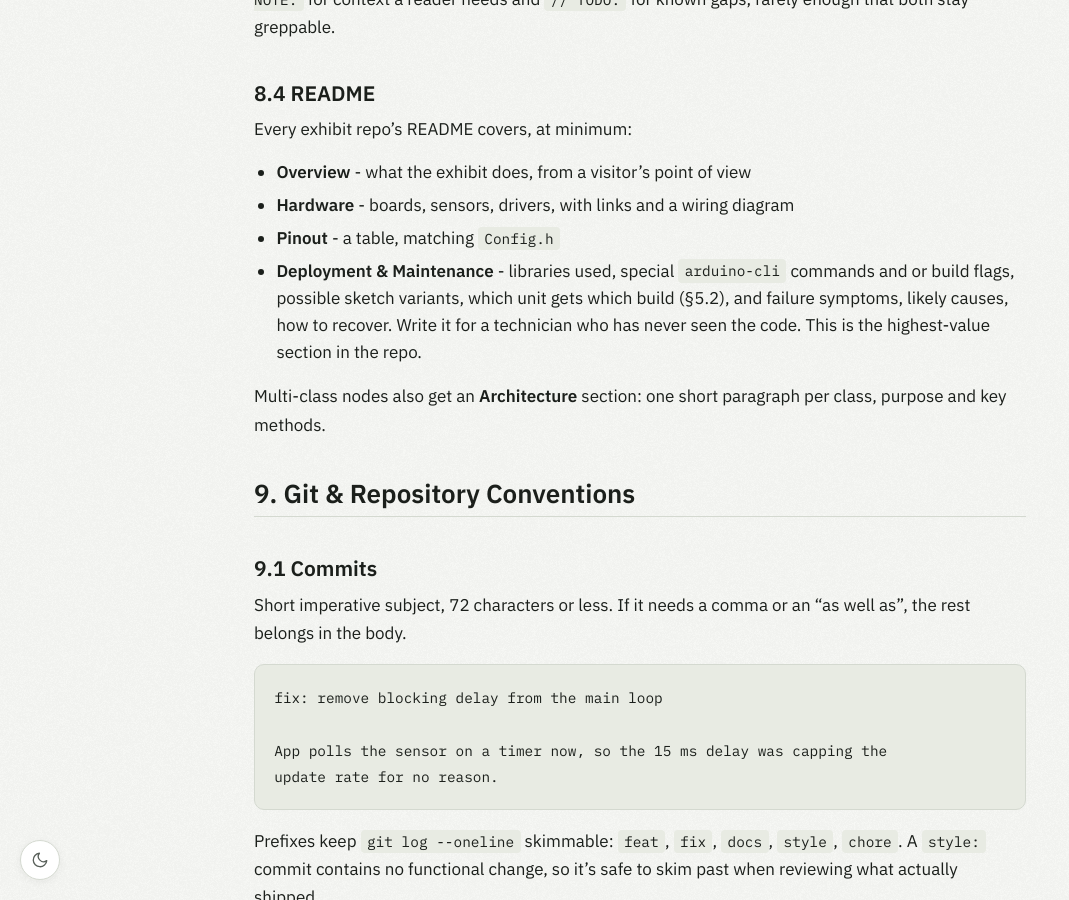
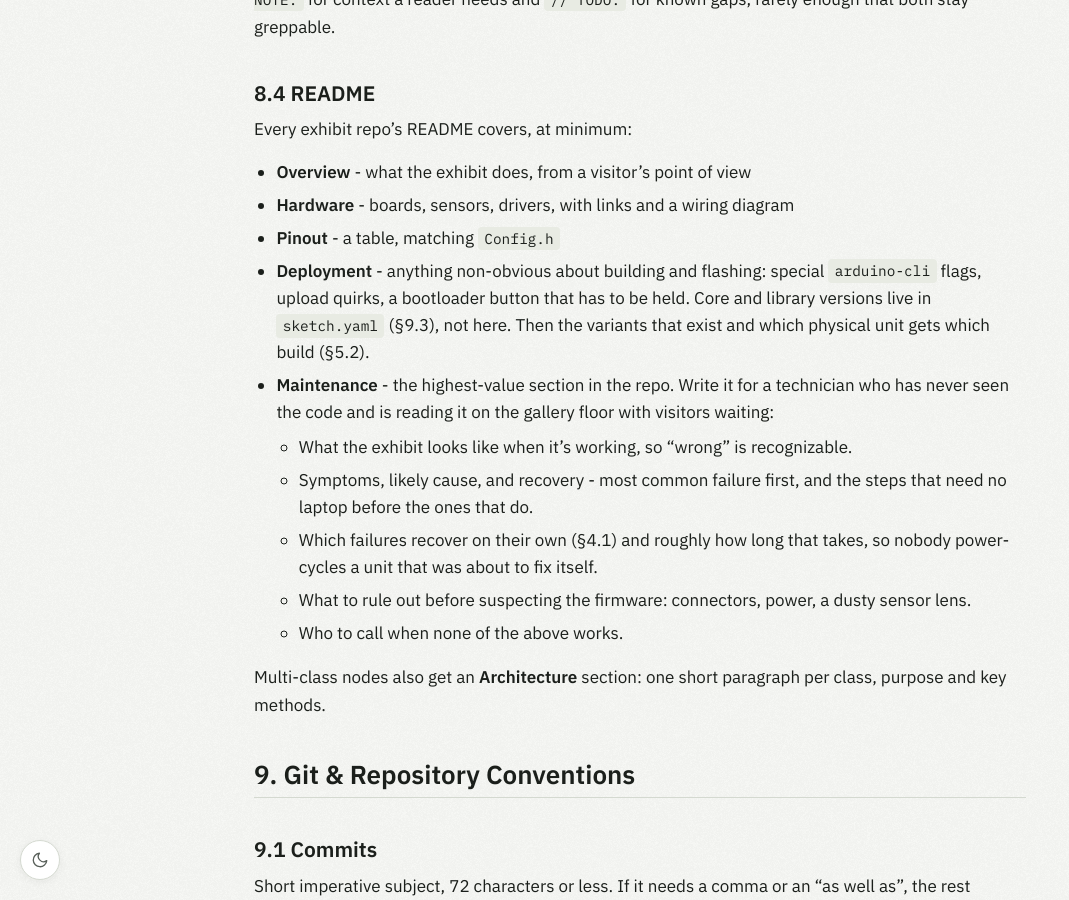
Before and after one commit to Thanksgiving-Point/thanksgiving-point.github.io, a Jekyll site: the page built from STYLEGUIDE.md, in a window 1280 px wide and 900 px high, scrolled down 8884 px. Shown: the whole window, without its empty margins (0-1069 px from the left). Built offline with Jekyll 4.4.1, drawn with Linux system fonts in a browser that asks for light colours; our own code applies the rules of GitHub Pages for plain Markdown files.

Commit message:
style: split README header sections into dedicated place

```diff
--- a/STYLEGUIDE.md
+++ b/STYLEGUIDE.md
@@ -360,10 +360,21 @@ Every exhibit repo's README covers, at minimum:
 - **Overview** - what the exhibit does, from a visitor's point of view
 - **Hardware** - boards, sensors, drivers, with links and a wiring diagram
 - **Pinout** - a table, matching `Config.h`
-- **Deployment & Maintenance** - libraries used, special `arduino-cli` commands and or build flags,
-  possible sketch variants, which unit gets which build (§5.2), and failure symptoms, likely causes,
-  how to recover. Write it for a technician who has never seen the code. This is the highest-value
-  section in the repo.
+- **Deployment** - anything non-obvious about building and flashing: special
+  `arduino-cli` flags, upload quirks, a bootloader button that has to be held.
+  Core and library versions live in `sketch.yaml` (§9.3), not here. Then the
+  variants that exist and which physical unit gets which build (§5.2).
+- **Maintenance** - the highest-value section in the repo. Write it for a
+  technician who has never seen the code and is reading it on the gallery floor
+  with visitors waiting:
+  - What the exhibit looks like when it's working, so "wrong" is recognizable.
+  - Symptoms, likely cause, and recovery - most common failure first, and the
+    steps that need no laptop before the ones that do.
+  - Which failures recover on their own (§4.1) and roughly how long that takes,
+    so nobody power-cycles a unit that was about to fix itself.
+  - What to rule out before suspecting the firmware: connectors, power, a dusty
+    sensor lens.
+  - Who to call when none of the above works.
 
 Multi-class nodes also get an **Architecture** section: one short paragraph per
 class, purpose and key methods.
```
